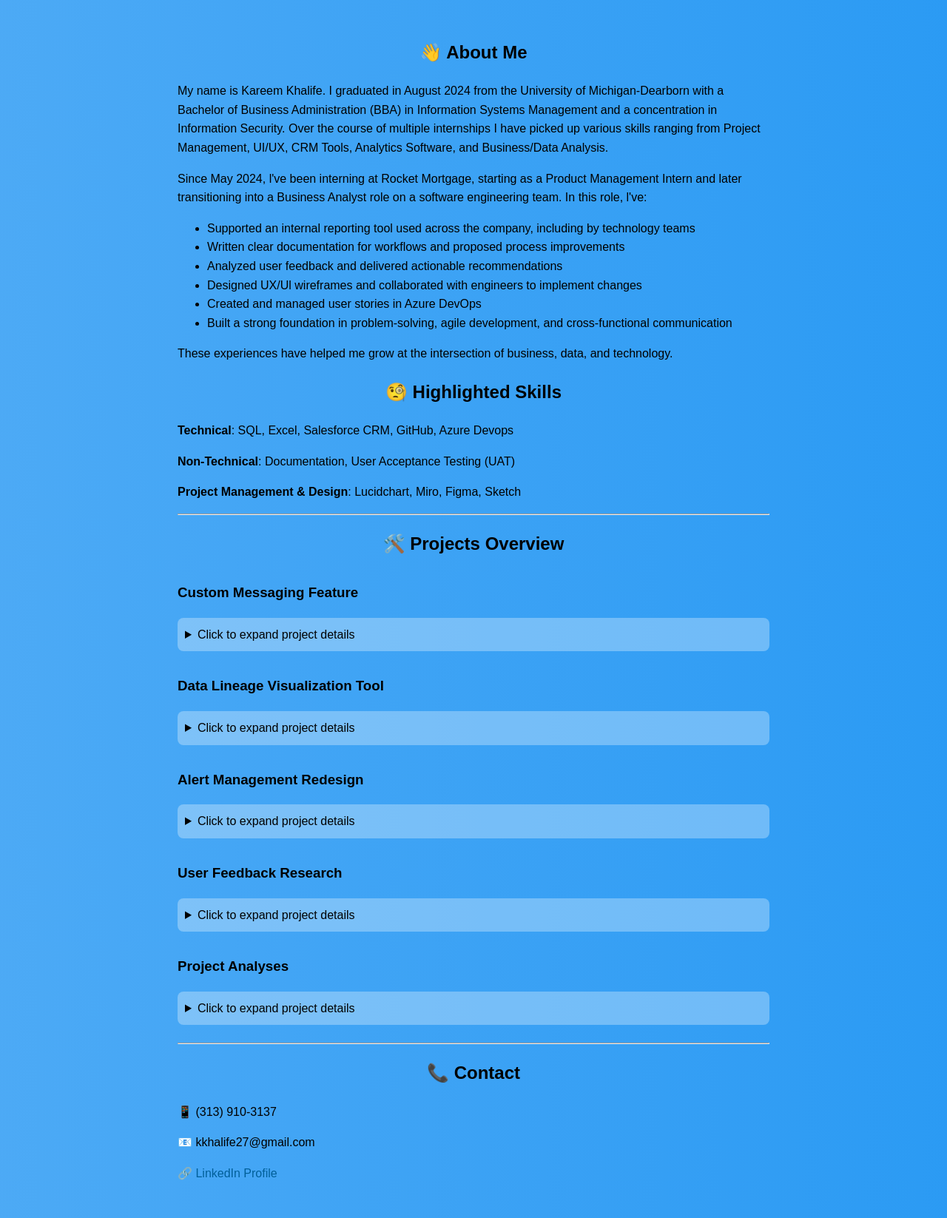
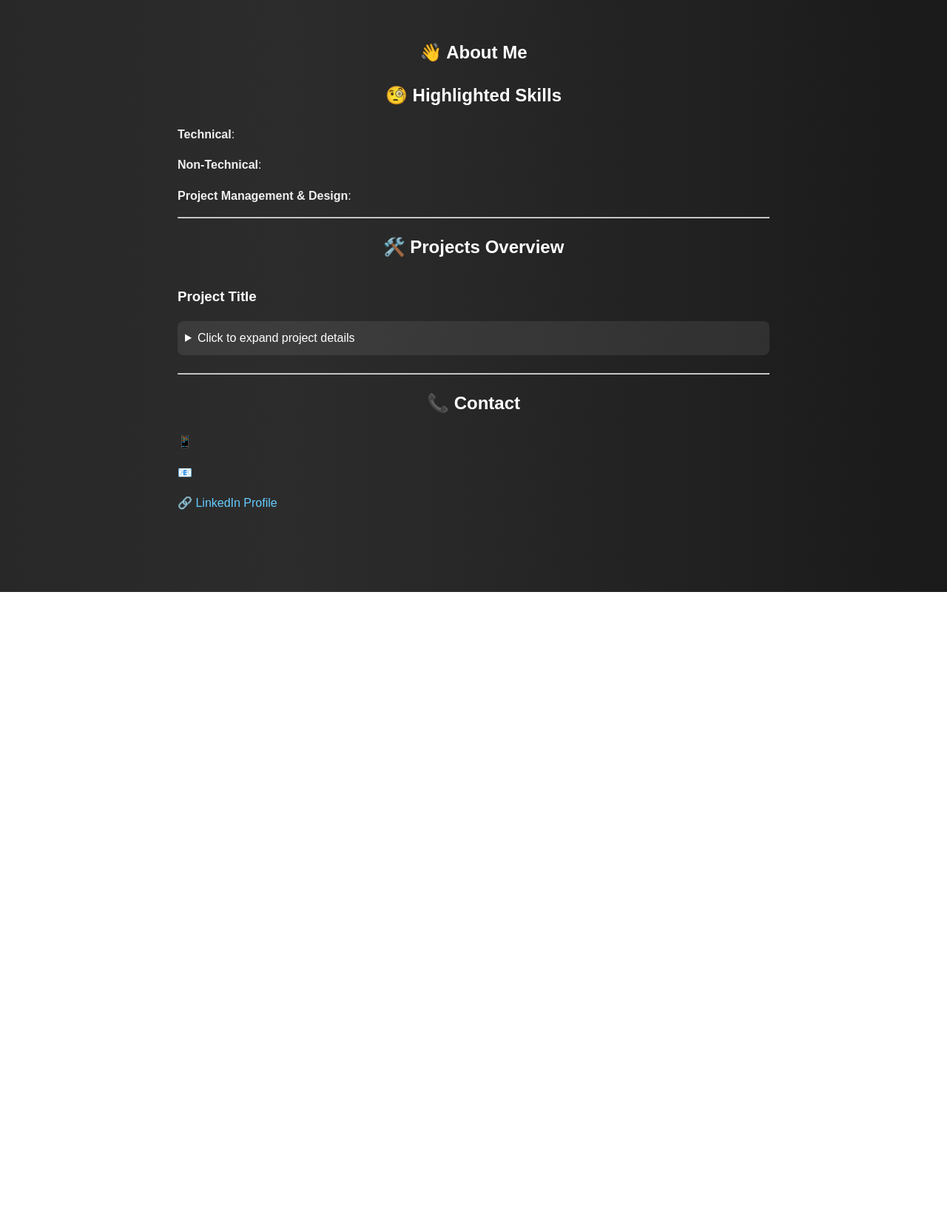
Before and after one commit to HassanIsmail22/Portfolio, a plain HTML site: page index.html in a window 1280 px wide. Shown: the whole page at 74% size. After the commit the page ends 800 px from the top, so only its background shows below. Drawn offline with Linux system fonts and the light colour scheme.

Commit message:
Update index.html

```diff
--- a/index.html
+++ b/index.html
@@ -1,470 +1,103 @@
 <!DOCTYPE html>
-
-
-
 <html lang="en">
 
-
-
 <head>
-
-
-
   <meta charset="UTF-8" />
-
-
-
   <meta name="viewport" content="width=device-width, initial-scale=1.0" />
-
-
-
-  <title>Kareem Khalife Portfolio</title>
-
-
+  <title>Portfolio</title>
 
   <style>
-
     body {
-
       max-width: 800px;
-
       margin: 0 auto;
-
       padding: 2rem;
-
       font-family: Arial, sans-serif;
-
       line-height: 1.6;
-
-  background: linear-gradient(270deg, #64b5f6, #42a5f5, #2196f3, #42a5f5, #64b5f6);
-
+      background: linear-gradient(270deg, #1e1e1e, #2c2c2c, #121212, #2c2c2c, #1e1e1e);
       background-size: 400% 400%;
-
       animation: gradientFlow 30s ease-in-out infinite;
-
-  color: #000;
-
+      color: #f0f0f0;
     }
 
-
-
     @keyframes gradientFlow {
-
       0% { background-position: 0% 50%; }
-
       50% { background-position: 100% 50%; }
-
       100% { background-position: 0% 50%; }
-
     }
 
-
-
     h1, h2 {
-
       text-align: center;
-
-  color: #000;
-
+      color: #ffffff;
     }
 
-
-
     h3 {
-
       margin-top: 2rem;
-
       text-align: left;
-
-  color: #000;
-
+      color: #ffffff;
     }
 
-
-
     details {
-
       margin-bottom: 1.5rem;
-
-  background: rgba(255, 255, 255, 0.3);
-
+      background: rgba(255, 255, 255, 0.08);
       border-radius: 8px;
-
       padding: 10px;
-
-  color: #000;
-
+      color: #ffffff;
     }
 
-
-
     a {
-
-  color: #005f99;
-
+      color: #66ccff;
       text-decoration: none;
-
     }
 
-
-
     a:hover {
-
       text-decoration: underline;
-
     }
 
-
-
     .headshot {
-
       width: 90px;
-
       height: 90px;
-
       border-radius: 50%;
-
       object-fit: cover;
-
       border: 2px solid #fff;
-
       box-shadow: 0 0 10px rgba(0,0,0,0.2);
-
     }
-
   </style>
-
 </head>
-
-
 
 <body>
 
-
-
   <h2>👋 About Me</h2>
-
   <p>
-
-   My name is Kareem Khalife. I graduated in August 2024 from the University of Michigan-Dearborn with a Bachelor of Business Administration (BBA) in Information Systems Management and a concentration in Information Security. Over the course of multiple internships I have picked up various skills ranging from Project Management, UI/UX, CRM Tools, Analytics Software, and Business/Data Analysis.
-
+    <!-- Write your personal introduction here -->
   </p>
 
-
-
-   <p>
-
-  Since May 2024, l've been interning at Rocket Mortgage, starting as a Product Management Intern and later transitioning into a Business Analyst role on a software engineering team. In this role, l've:
-
-  </p>
-
-
-
-  <ul>
-
-    <li> Supported an internal reporting tool used across the company, including by technology teams</li>
-
-
-
-    <li> Written clear documentation for workflows and proposed process improvements</li>
-
-
-
-    <li> Analyzed user feedback and delivered actionable recommendations</li>
-
-
-
-    <li> Designed UX/Ul wireframes and collaborated with engineers to implement changes</li>
-
-
-
-    <li> Created and managed user stories in Azure DevOps</li>
-
-
-
-    <li> Built a strong foundation in problem-solving, agile development, and cross-functional communication</li>
-
-  </ul>
-
-
-
-  <p>These experiences have helped me grow at the intersection of business, data, and technology.</p>
-
-
-
-
-
-
   <h2>🧐 Highlighted Skills</h2>
-
-
-
-  <p><strong>Technical</strong>: SQL, Excel, Salesforce CRM, GitHub, Azure Devops</p>
-
-
-
-  <p><strong>Non-Technical</strong>: Documentation, User Acceptance Testing (UAT)</p>
-
-
-
-  <p><strong>Project Management & Design</strong>: Lucidchart, Miro, Figma, Sketch</p>
-
-
+  <p><strong>Technical</strong>: <!-- List technical skills --></p>
+  <p><strong>Non-Technical</strong>: <!-- List non-technical skills --></p>
+  <p><strong>Project Management & Design</strong>: <!-- List design tools --></p>
 
   <hr/>
 
-
-
   <h2>🛠️ Projects Overview</h2>
 
-
-
-
-
-  <!-- Example for one project - repeat pattern for all -->
-
-
-
-<h3>Custom Messaging Feature</h3>
-
-
-
+  <h3>Project Title</h3>
   <details>
-
-
-
-  <summary> Click to expand project details</summary>
-
-
-
-  <p><strong>📄 Overview:</strong> Supported the development of a feature that allows data analysts to manage report messages without engineering support, reducing reliance on vendor tools and helping the company save on licensing costs.</p>
-
-
-
-  <p><strong>👤 Role:</strong> Translated high-level ideas into documented requirements and low-fidelity workflows (Lucidchart); built Figma wireframes and validated implementation by creating a test plan.</p>
-
-
-
-  <p><strong>🔧 Tools:</strong> Lucidchart, Figma</p>
-
-
-
-  <p><strong>💥 Impact:</strong> Reduced dependency on the engineering team and empowered business users to self-serve.</p>
-
-
-
-  <p><strong>📈 Growth:</strong> Sharpened my ability to define requirements, design iteratively, and bridge communication across teams.</p>
-
-
-
+    <summary>Click to expand project details</summary>
+    <p><strong>📄 Overview:</strong> <!-- Project overview --></p>
+    <p><strong>👤 Role:</strong> <!-- Role in project --></p>
+    <p><strong>🔧 Tools:</strong> <!-- Tools used --></p>
+    <p><strong>💥 Impact:</strong> <!-- Impact of project --></p>
+    <p><strong>📈 Growth:</strong> <!-- What you learned --></p>
   </details>
 
-
-
-
-
-
-<!-- Repeat for other projects with full original text but no media -->
-
-
-
-
-
-
-<!-- Example for DARE -->
-
-
-
-<h3>Data Lineage Visualization Tool</h3>
-
-
-
-<details>
-
-
-
-  <summary> Click to expand project details</summary>
-
-
-
-  <p><strong>📄 Overview:</strong> Designed a tool to visualize relationships between reports and data sources, making data lineage easier to understand.</p>
-
-
-
-  <p><strong>👤 Role:</strong> Collaborated with a Staff Engineer to build and iterate Figma wireframes; presented designs to leadership.</p>
-
-
-
-  <p><strong>🔧 Tools:</strong> Lucidchart, Figma</p>
-
-
-
-  <p><strong>💥 Impact:</strong> Equipped leadership with a clearer view of data relationships, supporting better decision-making.</p>
-
-
-
-  <p><strong>📈 Growth:</strong> Strengthened stakeholder communication, visual storytelling, and design iteration skills.</p>
-
-
-
-</details>
-
-
-
-
-
-
-<!-- Repeat same for Alert Management -->
-
-
-
-<h3>Alert Management Redesign</h3>
-
-
-
-<details>
-
-
-
-  <summary> Click to expand project details</summary>
-
-
-
-  <p><strong>📄 Overview:</strong> Redesigned the Ul for the internal Alert Management Tool, which lets users monitor key data and receive notifications.</p>
-
-
-
-  <p><strong>👤 Role:</strong> Documented the legacy Ul, created a detailed test plan, and validated all critical functionalities in the new design.</p>
-
-
-
-  <p><strong>🔧 Tools:</strong> Excel</p>
-
-
-
-  <p><strong>💥 Impact:</strong> Ensured a smooth transition while deprecating legacy infrastructure.</p>
-
-
-
-  <p><strong>📈 Growth:</strong> Learned the importance of test planning and precise documentation in high-stakes Ul changes.</p>
-
-
-
-</details>
-
-
-
-
-
-
-<!-- Repeat for User Feedback Research -->
-
-
-
-<h3>User Feedback Research</h3>
-
-
-
-<details>
-
-
-
-   <summary> Click to expand project details</summary>
-
-
-
-  <p><strong>📄 Overview:</strong> Led research efforts to gather user feedback through surveys and interviews to shape product priorities.</p>
-
-
-
-  <p><strong>👤 Role:</strong> Created surveys, conducted interviews, tracked user behavior, and analyzed results using Excel PivotTables.</p>
-
-
-
-  <p><strong>🔧 Tools:</strong> Microsoft Word, Excel, Analytics Software</p>
-
-
-
-  <p><strong>💥 Impact:</strong> Helped the team make data-informed product decisions based on real user input.</p>
-
-
-
-  <p><strong>📈 Growth:</strong> Built confidence in user research and analysis to support product direction.</p>
-
-
-
-</details>
-
-
-
-
-
-
-<!-- Repeat for Project Analyses -->
-
-
-
-<h3>Project Analyses</h3>
-
-
-
-<details>
-
-
-
-  <summary> Click to expand project details</summary>
-
-
-
-  <p><strong>📄 Overview:</strong> Provided upstream support for new features by writing documentation and performing early-stage research.</p>
-
-
-
-  <p><strong>👤 Role:</strong> Authored current vs. future state write-ups and performed research on user behavior and data needs.</p>
-
-
-
-  <p><strong>🔧 Tools:</strong> Microsoft Word, Excel, Analytics Software</p>
-
-
-
-  <p><strong>💥 Impact:</strong> Enabled engineers to stay focused on development while I supported planning and prioritization.</p>
-
-
-
-  <p><strong>📈 Growth:</strong> Improved my ability to conduct user-centered research and create documentation that drives clarity and alignment.</p>
-
-
-
-</details>
-
-
-
-
-
+  <!-- Copy and paste the above block to add more projects -->
 
   <hr/>
 
-
-
   <h2>📞 Contact</h2>
-
-
-
-  <p>📱 (313) 910-3137</p>
-
-
-
-  <p>📧 kkhalife27@gmail.com</p>
-
-
-
-  <p>🔗 <a href=https://www.linkedin.com/in/kareem-khalife-32167b238/ target="_blank">LinkedIn Profile</a></p>
-
-
+  <p>📱 <!-- Your phone number --></p>
+  <p>📧 <!-- Your email address --></p>
+  <p>🔗 <a href="#" target="_blank">LinkedIn Profile</a></p>
 
 </body>
-
-
-
 </html>
```
Lines whose indentation alone changed are shown as unchanged.
